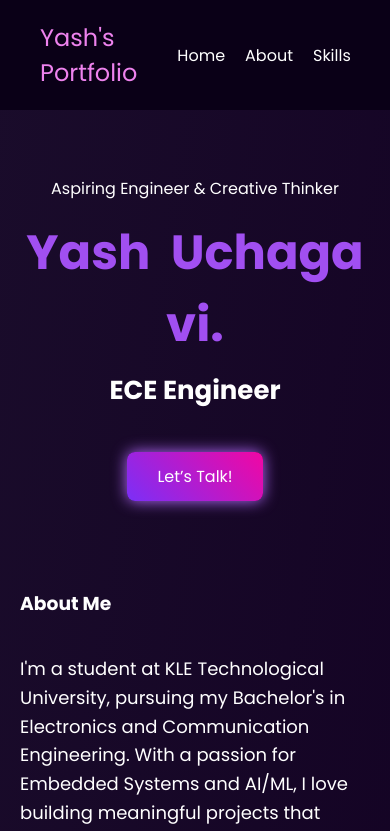
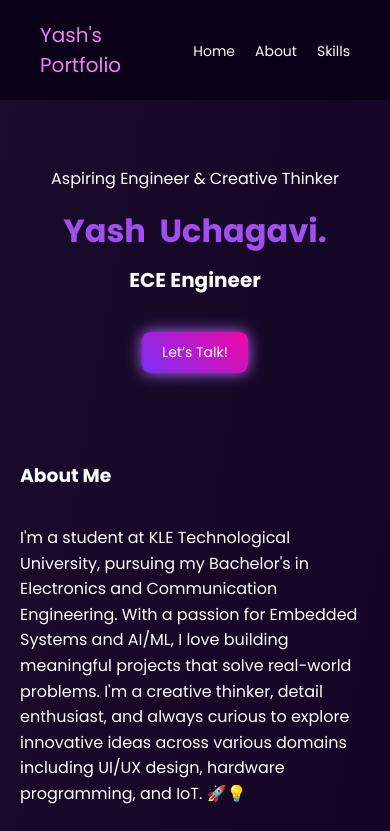
Before and after one commit to YashR007/github-portfolio, a plain HTML site: page index.html in a window 390 px wide. Shown: the top 831 px of the page. Drawn offline with Linux system fonts and the light colour scheme.

Commit message:
initial commit

```diff
--- a/index.html
+++ b/index.html
@@ -52,7 +52,7 @@
     </div>
   </section>
   <div class="resume-button-container">
-  <a href="resume.png" target="_blank" class="resume-btn">Resume</a>
+  <a href="Resume_Yash.pdf" target="_blank" class="resume-btn">Resume</a>
 </div>
 
   <div class="socials">
--- a/style.css
+++ b/style.css
@@ -206,3 +206,34 @@ footer {
   margin-top: 30px;
   color: #aaa;
 }
+/* Responsive Mobile Font Sizes */
+@media (max-width: 768px) {
+  .hero h1 {
+    font-size: 32px; /* Reduce your name size */
+  }
+
+  .hero p {
+    font-size: 16px; /* Aspiring Engineer text */
+  }
+
+  .hero h2 {
+    font-size: 20px; /* ECE Engineer */
+  }
+
+  .btn {
+    font-size: 14px;
+    padding: 10px 20px;
+  }
+
+  .navbar .logo {
+    font-size: 20px;
+  }
+
+  .navbar ul li a {
+    font-size: 14px;
+  }
+
+  .about-content p {
+    font-size: 16px;
+  }
+}
```
Also changed, not shown: 1 other file.
